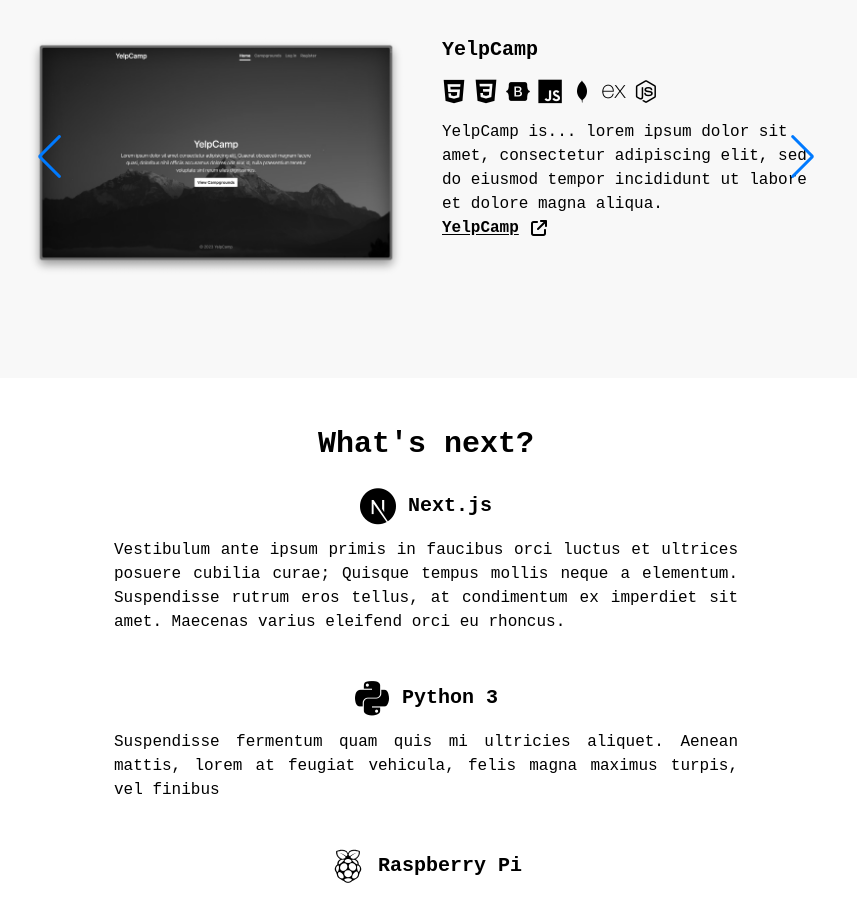
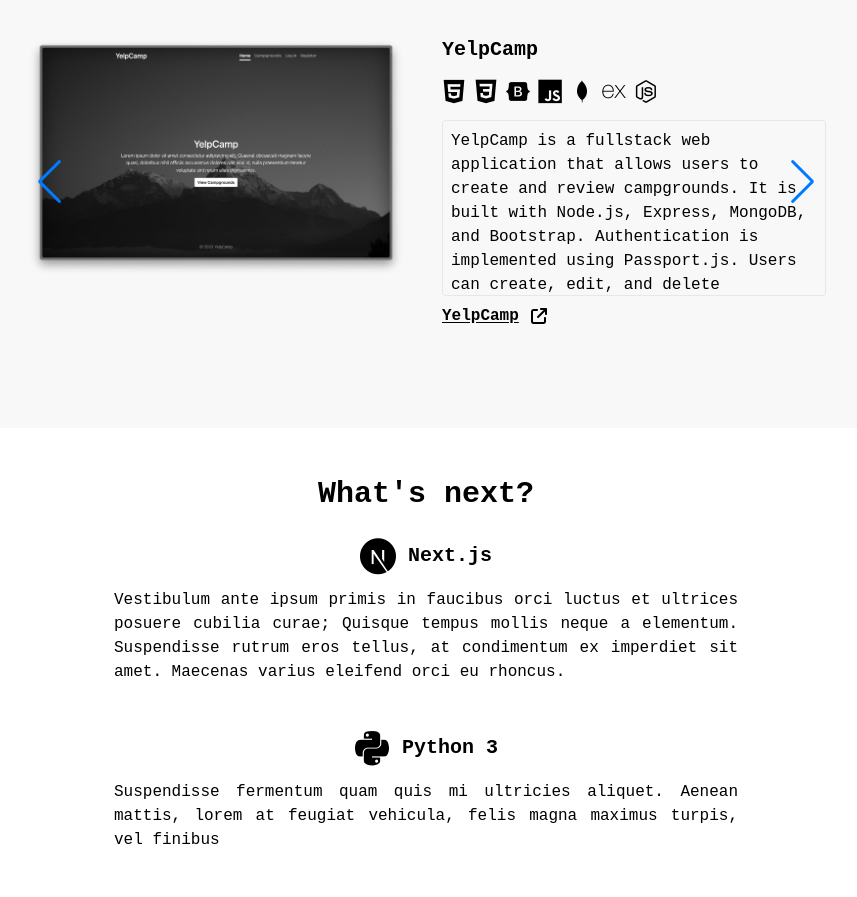
Before and after one commit to zacnation/react-portfolio, a React (Vite) app: page / in a window 1280 px wide. Shown: the part 1840-2737 px from the top of the page, without its empty margins (214-1071 px from the left). Built offline with nearby package versions, Linux system fonts and the light colour scheme.

Commit message:
Reword Mind Mission and YelpCamp + add overflow functionality and basic styles

```diff
--- a/src/components/Carousel.jsx
+++ b/src/components/Carousel.jsx
@@ -22,7 +22,7 @@ export default function Carousel() {
             img={'yelpcampgray.png'}
             title={'YelpCamp'}
             description={
-              'YelpCamp is... lorem ipsum dolor sit amet, consectetur adipiscing elit, sed do eiusmod tempor incididunt ut labore et dolore magna aliqua.'
+              'YelpCamp is a fullstack web application that allows users to create and review campgrounds. It is built with Node.js, Express, MongoDB, and Bootstrap. Authentication is implemented using Passport.js. Users can create, edit, and delete campgrounds and comments. They can also upload campground photos. The app is deployed on Heroku. YelpCamp is a project from the Udemy course - The Web Developer Bootcamp by Colt Steele. I added some features to the app, such as the ability to upload campground photos, edit and delete comments, and delete campgrounds. I also added a landing page and a 404 page. I used Bootstrap to style the app. I deployed the app on Heroku. I used MongoDB Atlas to host the database. I used Cloudinary to host the images. I used SendGrid to send emails. I used Mapbox to display the map on the campground show page. I used Heroku Scheduler to schedule a job to delete campgrounds and comments that are older than 24 hours. I used Git for version control.'
             }
             techs={[
               'html5',
@@ -62,7 +62,7 @@ export default function Carousel() {
             img={'mindmissiongray.png'}
             title={'Mind Mission'}
             description={
-              'Mind Mission is a mindfulness training game... lorem ipsum dolor sit amet, consectetur adipiscing elit, sed do eiusmod tempor incididunt ut labore et dolore magna aliqua.'
+              'Mind Mission is a mindfulness training game for 9 to 11-year-olds. It is designed to help children learn how to manage their emotions and develop various coping mechanisms through the challenges they solve.'
             }
             techs={['ruby', 'rails', 'javascript', 'stimulus']}
             link="https://www.mind-mission.me/"
--- a/src/components/Slide.jsx
+++ b/src/components/Slide.jsx
@@ -32,11 +32,13 @@ export default function Slide(props) {
             );
           })}
         </div>
-        <p className="md:w-96">{props.description}</p>
+        <p className="md:w-96 overflow-y-auto max-sm:h-80 h-44 border rounded p-2">
+          {props.description}
+        </p>
         {props.title === 'Portfolio' ? (
           ''
         ) : (
-          <div className="flex items-center space-x-2">
+          <div className="flex items-center space-x-2 pt-2">
             <a
               href={props.link}
               rel="noreferrer"
```
